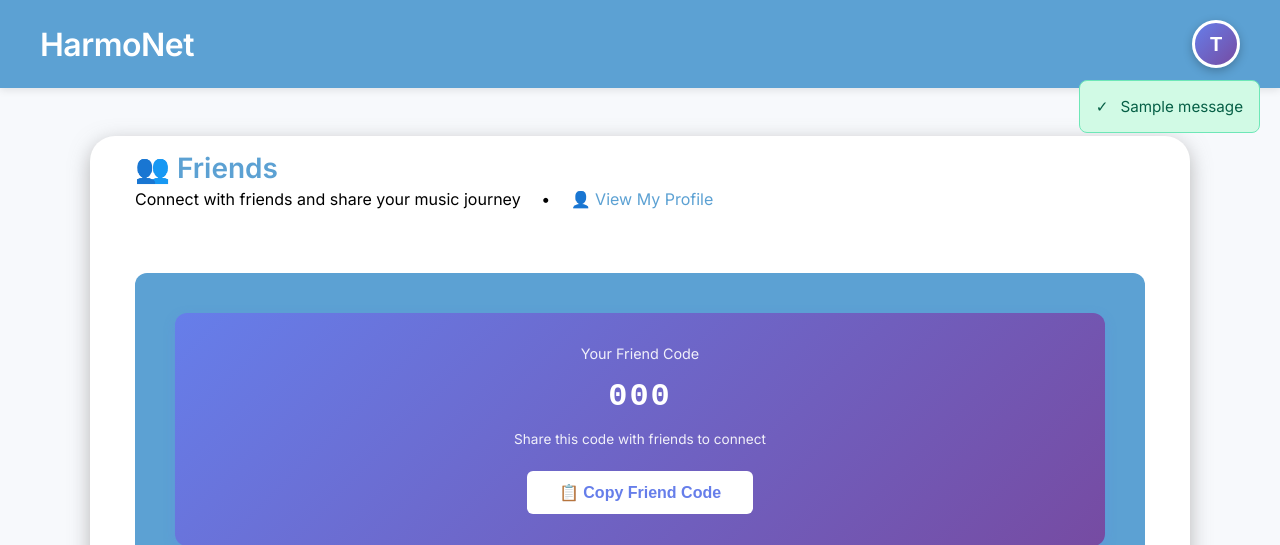
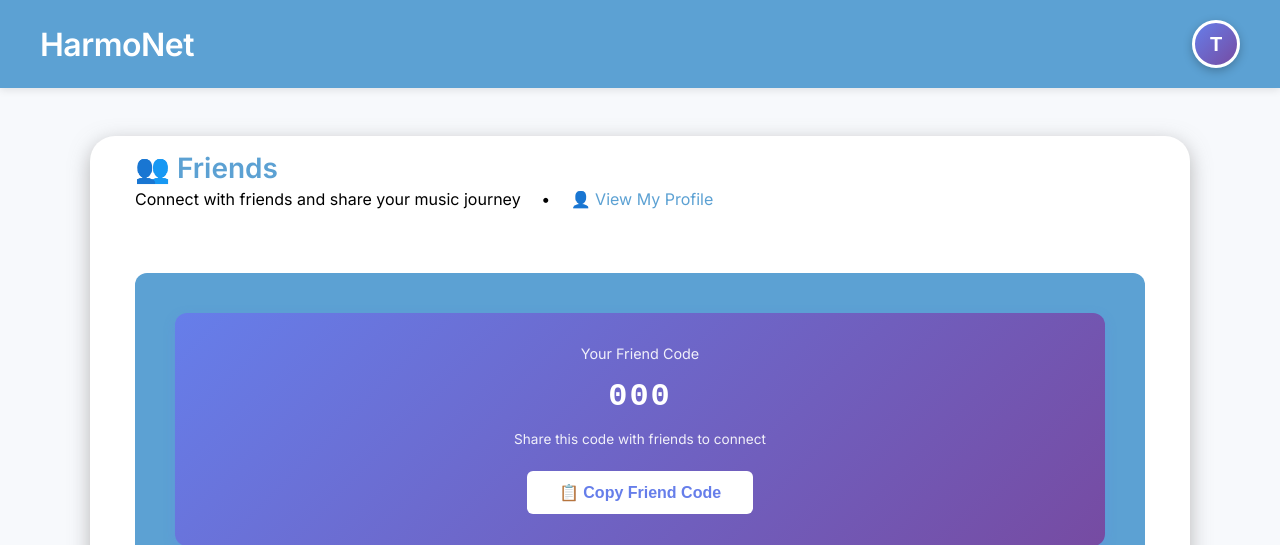
Before and after one commit to ksanch20/cs4300-Harmonet, a Django app: page /user/friends_dashboard/ in a window 1280 px wide. Shown: the top 545 px of the page. Run offline with Django 4.2, Linux system fonts and the light colour scheme; a user stored in the database is signed in; data comes from the database, SQL or seed files in the repository; tables that the repository leaves empty hold one stand-in row (values such as "Sample post"); one stand-in notice (Sample message) is shown.

Commit message:
update errors on friends dashboard

```diff
--- a/Harmonet/user/templates/user/friends_dashboard.html
+++ b/Harmonet/user/templates/user/friends_dashboard.html
@@ -255,44 +255,6 @@
     color: #1e2a38;
   }
 
-  /* Messages */
-  .messages-container {
-    margin-bottom: 1.5rem;
-  }
-
-  .message {
-    padding: 1rem;
-    border-radius: 8px;
-    margin-bottom: 0.75rem;
-    display: flex;
-    align-items: center;
-    gap: 0.75rem;
-    font-size: 0.95rem;
-  }
-
-  .message.success {
-    background-color: #d1fae5;
-    color: #065f46;
-    border: 1px solid #6ee7b7;
-  }
-
-  .message.error {
-    background-color: #fee2e2;
-    color: #991b1b;
-    border: 1px solid #fca5a5;
-  }
-
-  .message.info {
-    background-color: #dbeafe;
-    color: #1e40af;
-    border: 1px solid #93c5fd;
-  }
-
-  @media (max-width: 768px) {
-    .add-friends-grid {
-      grid-template-columns: 1fr;
-    }
-  }
 </style>
 {% endblock %}
 
@@ -325,18 +287,6 @@
           📋 Copy Friend Code
         </button>
       </div>
-
-      <!-- Messages -->
-      {% if messages %}
-        <div class="messages-container">
-          {% for message in messages %}
-            <div class="message {{ message.tags }}">
-              <span>{% if message.tags == 'success' %}✓{% elif message.tags == 'error' %}⚠️{% else %}ℹ️{% endif %}</span>
-              <span>{{ message }}</span>
-            </div>
-          {% endfor %}
-        </div>
-      {% endif %}
 
       <!-- Add Friends Section -->
       <div class="add-friends-grid">
```
